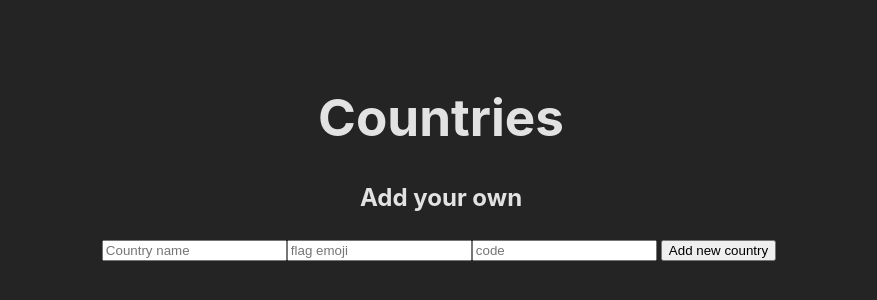
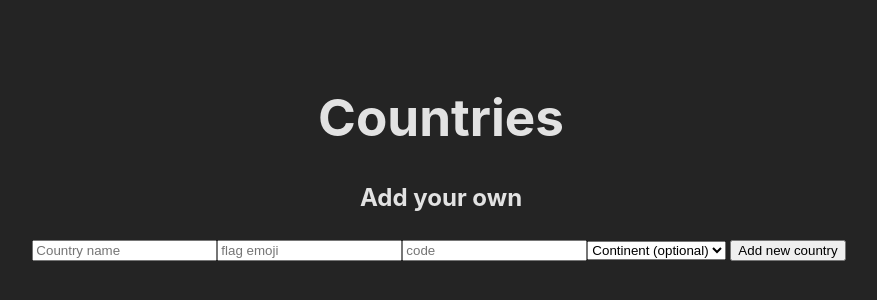
Before and after one commit to WildCodeSchool-CDA-FT-2024-09/checkpoint_3, a React (Vite) app in the folder client/: page / in a window 1280 px wide. Shown: the part 240-540 px from the top of the page, without its empty margins (199-1076 px from the left). Built offline with nearby package versions, Linux system fonts and the light colour scheme.

Commit message:
feat: adds continent selection

```diff
--- a/client/src/App.tsx
+++ b/client/src/App.tsx
@@ -2,6 +2,7 @@ import "./App.css";
 
 import {
   useAddCountryMutation,
+  useContinentsQuery,
   useCountriesQuery,
 } from "../generated/graphql-types";
 import { useNavigate } from "react-router-dom";
@@ -9,6 +10,7 @@ import { useState } from "react";
 
 function App() {
   const { data: countries, refetch } = useCountriesQuery();
+  const { data: continents } = useContinentsQuery();
   const navigate = useNavigate();
 
   const [addCountry] = useAddCountryMutation();
@@ -17,6 +19,7 @@ function App() {
     name: "",
     code: "",
     emoji: "",
+    continent: 0,
   };
 
   const [formInputs, setFormInputs] = useState(emptyFormInputs);
@@ -30,6 +33,7 @@ function App() {
     ) {
       return;
     }
+
     try {
       await addCountry({
         variables: {
@@ -37,6 +41,9 @@ function App() {
             code: formInputs.code,
             name: formInputs.name,
             emoji: formInputs.emoji,
+            continent: formInputs.continent
+              ? { id: Number(formInputs.continent) }
+              : null,
           },
         },
       });
@@ -85,6 +92,18 @@ function App() {
           value={formInputs.code}
           placeholder="code"
         ></input>
+        <select
+          name="continent"
+          value={formInputs.continent}
+          onChange={handleInputChange}
+        >
+          <option value={0}>Continent (optional)</option>
+          {continents?.continents.map((continent) => (
+            <option key={continent.id} value={continent.id}>
+              {continent.name}
+            </option>
+          ))}
+        </select>
         <button type="submit">Add new country</button>
       </form>
     </>
```
Also changed, not shown: 1 other file (tests, documents, lock files or other folders).
